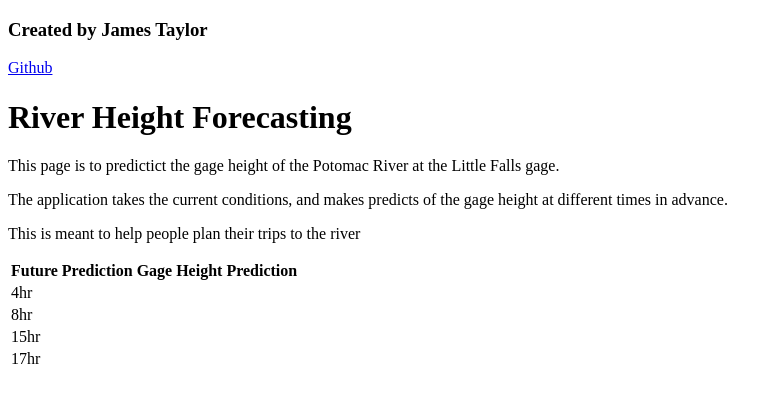
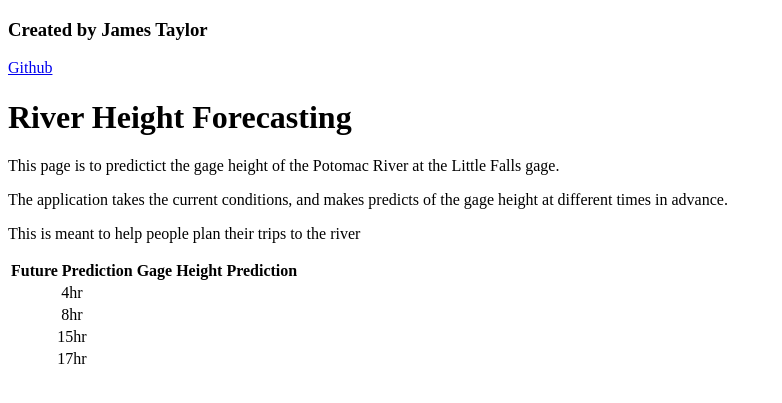
Before and after one commit to jt-hunter/River_data_scrap, a Flask app: template templates/app.html in a window 1280 px wide. Shown: the top 403 px of the page, without its empty margins (0-782 px from the left). Run offline with Flask 3, Linux system fonts and the light colour scheme; the template is opened without the code that fills it, so the values that code supplies are empty.

Commit message:
Update app.html

```diff
--- a/templates/app.html
+++ b/templates/app.html
@@ -3,6 +3,11 @@
 <head>
   <meta charset="UTF-8">
   <title>JT_Hunter - River  Height Prediction</title>
+  <style>
+td {
+  text-align: center;
+}
+</style>
 </head>
 
 <body>
```
